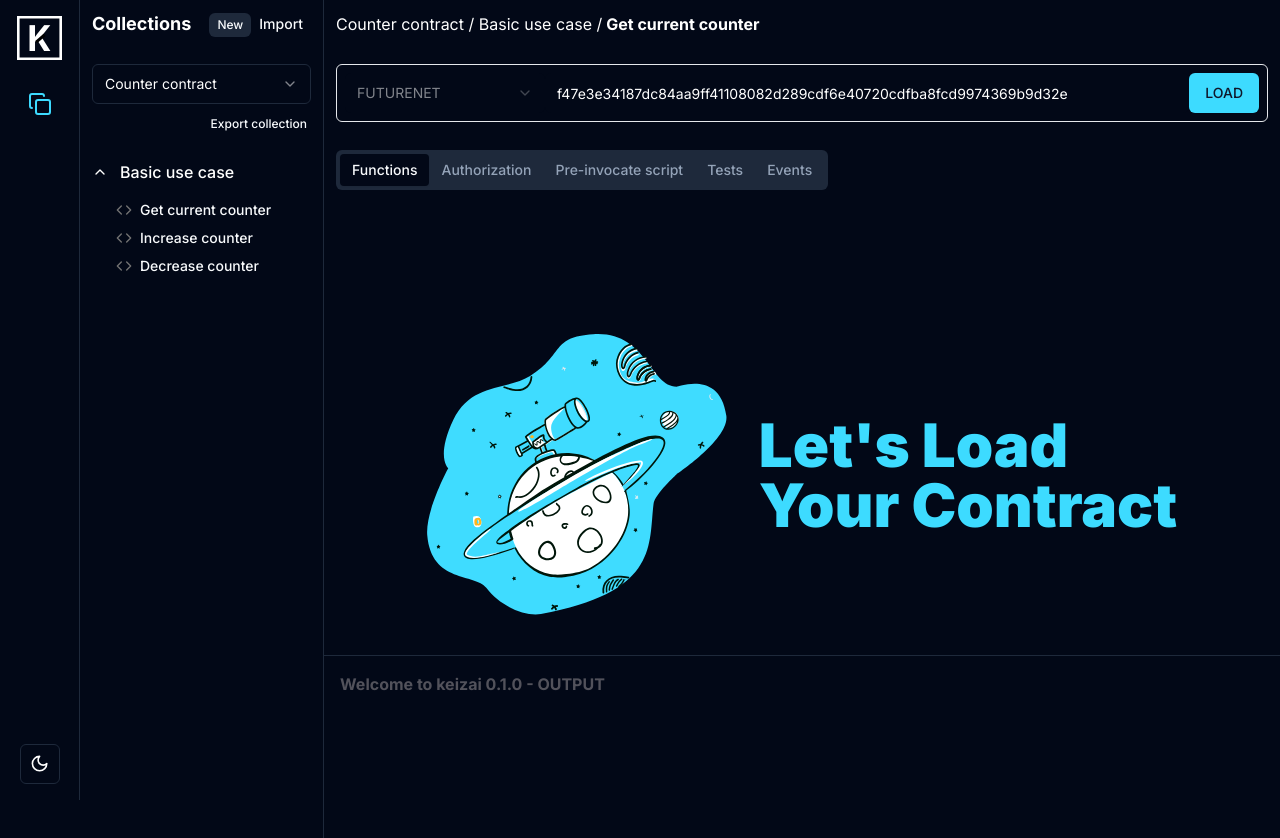
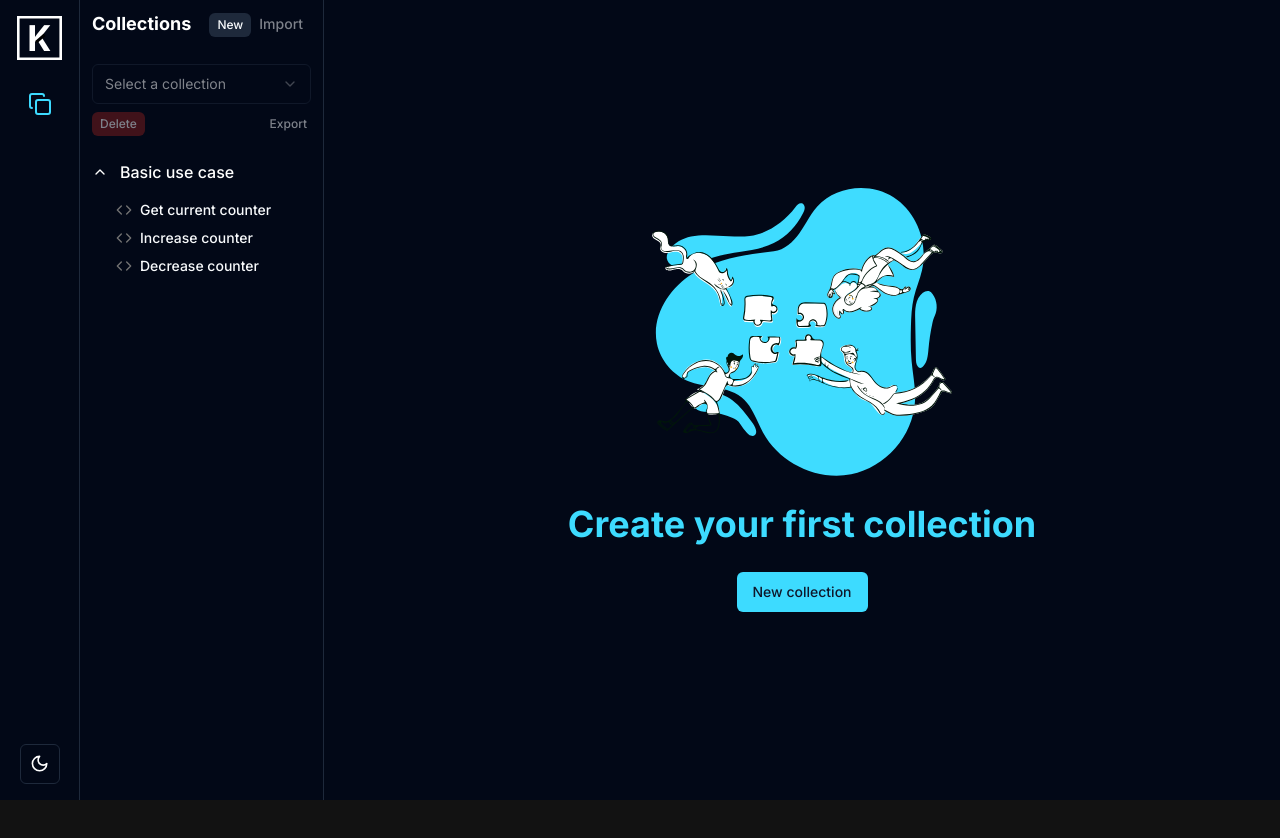
Before and after one commit to tammaroivan/keizai, a Next.js app: page / in a window 1280 px wide. Shown: the top 838 px of the page. After the commit the page ends 800 px from the top, so only its background shows below. Built offline with nearby package versions, Linux system fonts and the light colour scheme.

Commit message:
Implement ability to create/remove collections in localstorage.

```diff
--- a/src/app/layout.tsx
+++ b/src/app/layout.tsx
@@ -2,9 +2,9 @@ import Sidebar from "@/components/Sidebar";
 import "./globals.css";
 import type { Metadata } from "next";
 import { Inter } from "next/font/google";
-import { TooltipProvider } from "@/components/ui/tooltip";
 import React from "react";
-import { ThemeProvider } from "@/components/theme-provider";
+import Providers from "@/components/Providers";
+import { AppLoader } from "@/components/AppLoader";
 
 const inter = Inter({ subsets: ["latin"] });
 
@@ -20,14 +20,12 @@ export default function RootLayout({
   return (
     <html lang="en">
       <body className={inter.className}>
-        <ThemeProvider attribute="class" defaultTheme="dark">
-          <TooltipProvider>
-            <main className="flex min-h-screen dark:bg-background">
-              <Sidebar />
-              {children}
-            </main>
-          </TooltipProvider>
-        </ThemeProvider>
+        <Providers>
+          <main className="flex min-h-screen dark:bg-background">
+            <Sidebar />
+            <AppLoader>{children}</AppLoader>
+          </main>
+        </Providers>
       </body>
     </html>
   );
--- a/src/app/page.tsx
+++ b/src/app/page.tsx
@@ -5,6 +5,7 @@ import Collections from "@/components/Pagebar/Collections";
 import { Tabs, TabsList, TabsTrigger, TabsContent } from "@/components/ui/tabs";
 import Image from "next/image";
 import Terminal from "@/components/ui/Terminal";
+import InvocationPage from "@/components/Pages/InvocationPage";
 
 const tabs: Record<string, string> = {
   functions: "Functions",
@@ -18,7 +19,7 @@ export default function Home() {
   return (
     <main className="flex flex-1">
       <Collections />
-      <div className="flex flex-col justify-between w-full gap-7">
+      <InvocationPage>
         <div className="flex flex-col p-3 w-full gap-7">
           <Breadcrumb
             contractName="Counter contract"
@@ -52,7 +53,7 @@ export default function Home() {
           </Tabs>
         </div>
         <Terminal />
-      </div>
+      </InvocationPage>
     </main>
   );
 }
--- /dev/null
+++ b/src/components/AppLoader.tsx
@@ -0,0 +1,19 @@
+"use client";
+
+import { useCollections } from "@/providers/CollectionsProvider";
+import { Loader } from "lucide-react";
+import React from "react";
+
+export const AppLoader = ({ children }: { children: React.ReactNode }) => {
+  const { loading } = useCollections();
+
+  if (loading) {
+    return (
+      <div className="flex items-center justify-center w-full">
+        <Loader className="animate-spin" size={36} />
+      </div>
+    );
+  }
+
+  return children;
+};
--- a/src/components/Pagebar/Collections.tsx
+++ b/src/components/Pagebar/Collections.tsx
@@ -1,3 +1,5 @@
+"use client";
+
 import React from "react";
 import { Button } from "@/components/ui/button";
 import {
@@ -15,6 +17,7 @@ import {
   AccordionTrigger,
 } from "@/components/ui/accordion";
 import { Code } from "lucide-react";
+import { useCollections } from "@/providers/CollectionsProvider";
 
 const contractInvocations = [
   "Get current counter",
@@ -23,34 +26,75 @@ const contractInvocations = [
 ];
 
 const Collections = () => {
+  const {
+    collections,
+    addCollection,
+    removeCollection,
+    selectedCollection,
+    selectCollection,
+  } = useCollections();
+
   return (
     <div className="w-[300px] flex-col border-r dark:border-r-border h-full px-3 py-1">
       <div className="flex items-center  justify-between">
         <h4 className="text-lg font-bold">Collections</h4>
-        <div className="">
-          <Button variant="secondary" className="text-xs px-2 py-1 h-auto ">
+        <div>
+          <Button
+            variant="secondary"
+            className="text-xs px-2 py-1 h-auto"
+            onClick={() =>
+              addCollection(`New collection ${collections.length + 1}`)
+            }
+          >
             New
           </Button>
-          <Button variant="link" className="p-2 text-foreground">
+          <Button variant="link" className="p-2 text-foreground" disabled>
             Import
           </Button>
         </div>
       </div>
       <div className="flex flex-col items-end">
-        <Select value="counter">
-          <SelectTrigger className="w-full mt-5">
-            <SelectValue placeholder="Select a contract" />
+        <Select
+          value={selectedCollection?.id}
+          onValueChange={(value) => selectCollection(value)}
+        >
+          <SelectTrigger
+            disabled={collections.length === 0}
+            className="w-full mt-5"
+          >
+            <SelectValue placeholder="Select a collection" />
           </SelectTrigger>
           <SelectContent>
             <SelectGroup>
-              <SelectItem value="counter">Counter contract</SelectItem>
-              <SelectItem value="poll">Poll contract</SelectItem>
+              {collections.map((collection) => (
+                <SelectItem value={collection.id} key={collection.id}>
+                  {collection.name}
+                </SelectItem>
+              ))}
             </SelectGroup>
           </SelectContent>
         </Select>
-        <Button variant="link" className="text-xs p-1 text-foreground">
-          Export collection
-        </Button>
+        <div className="flex justify-between w-full items-center">
+          <Button
+            disabled={collections.length === 0}
+            variant="destructive"
+            className="text-xs px-2 py-1 h-fit"
+            onClick={() => {
+              if (selectedCollection) {
+                removeCollection(selectedCollection?.id);
+              }
+            }}
+          >
+            Delete
+          </Button>
+          <Button
+            disabled
+            variant="link"
+            className="text-xs p-1 text-foreground"
+          >
+            Export
+          </Button>
+        </div>
       </div>
       <Accordion
         type="multiple"
--- /dev/null
+++ b/src/components/Pages/InvocationPage.tsx
@@ -0,0 +1,35 @@
+"use client";
+
+import { useCollections } from "@/providers/CollectionsProvider";
+import React from "react";
+import { Button } from "../ui/button";
+import Image from "next/image";
+
+const InvocationPage = ({ children }: { children: React.ReactNode }) => {
+  const { selectedCollection, addCollection } = useCollections();
+
+  if (!selectedCollection) {
+    return (
+      <div className="flex flex-col justify-center items-center w-full gap-7">
+        <Image
+          src="/blocks.svg"
+          alt="New collection image"
+          width={300}
+          height={300}
+        />
+        <h1 className="text-4xl text-primary font-bold">
+          Create your first collection
+        </h1>
+        <Button onClick={() => addCollection("New collection 1")}>
+          New collection
+        </Button>
+      </div>
+    );
+  }
+
+  return (
+    <div className="flex flex-col justify-between w-full gap-7">{children}</div>
+  );
+};
+
+export default InvocationPage;
--- /dev/null
+++ b/src/components/Providers.tsx
@@ -0,0 +1,21 @@
+"use client";
+
+import React from "react";
+import { TooltipProvider } from "@/components/ui/tooltip";
+import { ThemeProvider } from "@/components/theme-provider";
+import { CollectionsProvider } from "@/providers/CollectionsProvider";
+import { InvocationProvider } from "@/providers/InvocationProvider";
+
+const Providers = ({ children }: { children: React.ReactNode }) => {
+  return (
+    <ThemeProvider attribute="class" defaultTheme="dark">
+      <TooltipProvider>
+        <CollectionsProvider>
+          <InvocationProvider>{children}</InvocationProvider>
+        </CollectionsProvider>
+      </TooltipProvider>
+    </ThemeProvider>
+  );
+};
+
+export default Providers;
--- /dev/null
+++ b/src/providers/CollectionsProvider.tsx
@@ -0,0 +1,107 @@
+"use client";
+
+import React, { createContext, useContext, useState, useEffect } from "react";
+import { Invocation } from "./InvocationProvider";
+
+type Folder = {
+  id: string;
+  name: string;
+  invocations: Invocation[];
+};
+
+type Collection = {
+  id: string;
+  name: string;
+  folders: Folder[];
+};
+
+const CollectionsContext = createContext<{
+  loading: boolean;
+  collections: Collection[];
+  addCollection: (name: string) => void;
+  removeCollection: (id: string) => void;
+  selectedCollection: Collection | null;
+  selectCollection: (id: string) => void;
+}>({
+  loading: true,
+  collections: [],
+  addCollection: () => {},
+  removeCollection: () => {},
+  selectedCollection: null,
+  selectCollection: () => {},
+});
+
+export const CollectionsProvider = ({
+  children,
+}: {
+  children: React.ReactNode;
+}) => {
+  const [loading, setLoading] = useState(true);
+  const [collections, setCollections] = useState<Collection[]>([]);
+  const [selectedCollection, setSelectedCollection] =
+    useState<Collection | null>(null);
+
+  useEffect(() => {
+    const localData = localStorage.getItem("collections");
+    const newValue = localData ? JSON.parse(localData) : [];
+    setCollections(localData ? newValue : []);
+    setSelectedCollection(newValue.length ? newValue[0] : null);
+    setLoading(false);
+  }, []);
+
+  const addCollection = (name: string) => {
+    const newValue = [
+      ...collections,
+      {
+        id: new Date().getTime().toString(),
+        name,
+        folders: [],
+      },
+    ];
+
+    setCollections(newValue);
+
+    localStorage.setItem("collections", JSON.stringify(newValue));
+    if (newValue.length === 1) {
+      setSelectedCollection(newValue[0]);
+    }
+  };
+
+  const removeCollection = (id: string) => {
+    const newValue = collections.filter((collection) => collection.id !== id);
+
+    setCollections(newValue);
+    localStorage.setItem("collections", JSON.stringify(newValue));
+
+    if (newValue[0]) {
+      setSelectedCollection(newValue[0]);
+    } else {
+      setSelectedCollection(null);
+    }
+  };
+
+  const selectCollection = (id: string) => {
+    const newValue = collections.find((collection) => collection.id === id);
+
+    if (!newValue) return;
+
+    setSelectedCollection(newValue);
+  };
+
+  return (
+    <CollectionsContext.Provider
+      value={{
+        collections,
+        addCollection,
+        removeCollection,
+        selectedCollection,
+        selectCollection,
+        loading,
+      }}
+    >
+      {children}
+    </CollectionsContext.Provider>
+  );
+};
+
+export const useCollections = () => useContext(CollectionsContext);
--- /dev/null
+++ b/src/providers/InvocationProvider.tsx
@@ -0,0 +1,33 @@
+import React, { createContext, useState, ReactNode } from "react";
+
+export type Invocation = {
+  id: string;
+  name: string;
+  contractAddress: string;
+};
+
+interface InvocationContextProps {
+  selectedInvocation: Invocation | null;
+  setSelectedInvocation: (invocation: Invocation) => void;
+}
+
+export const InvocationContext = createContext<
+  InvocationContextProps | undefined
+>(undefined);
+
+interface InvocationProviderProps {
+  children: ReactNode;
+}
+
+export const InvocationProvider = ({ children }: InvocationProviderProps) => {
+  const [selectedInvocation, setSelectedInvocation] =
+    useState<Invocation | null>(null);
+
+  return (
+    <InvocationContext.Provider
+      value={{ selectedInvocation, setSelectedInvocation }}
+    >
+      {children}
+    </InvocationContext.Provider>
+  );
+};
```
Also changed, not shown: package.json (+6 -4 lines), .eslintrc.json, public/blocks.svg (added), 1 other file (tests, documents, lock files or other folders).
